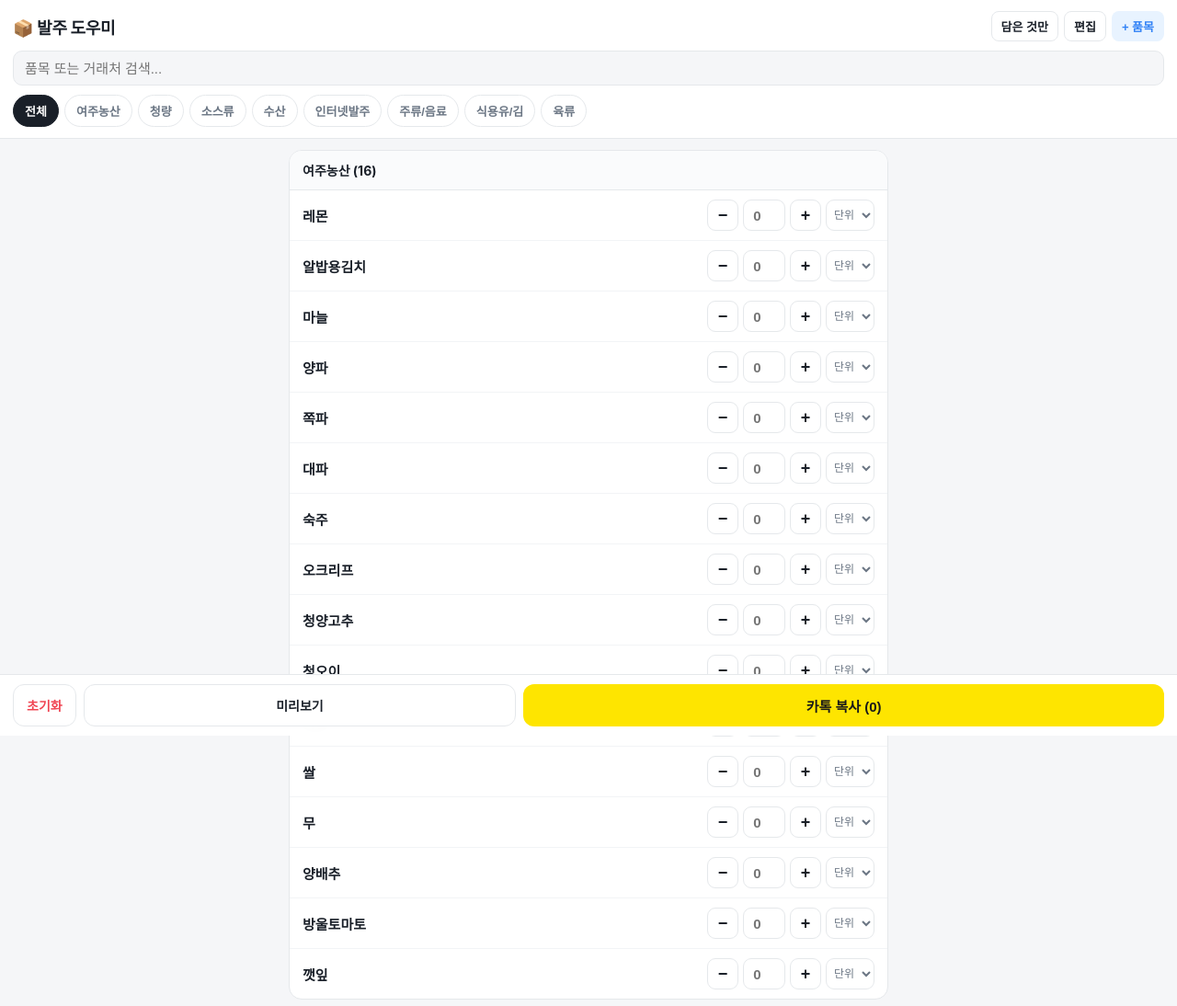
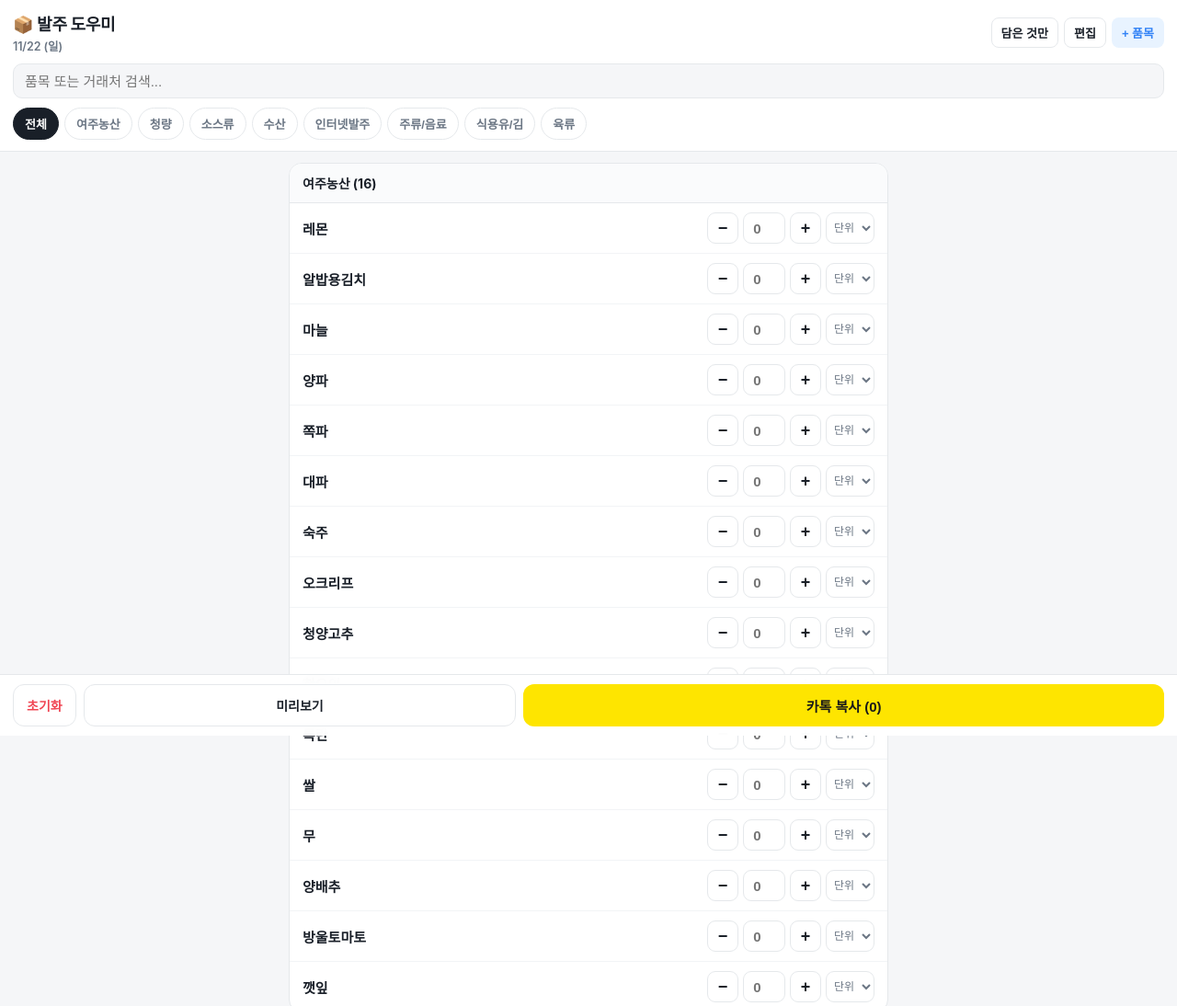
Before and after one commit to tgoo1289-web/order-helper, a plain HTML site: page index.html in a window 1280 px wide. Shown: the top 1094 px of the page at 92% size. Drawn offline with Linux system fonts and the light colour scheme.

Commit message:
날짜는 화면 상단으로 이동, 카톡 복사 문구는 품목만 출력

```diff
--- a/index.html
+++ b/index.html
@@ -44,10 +44,24 @@
     gap: 8px;
     margin-bottom: 10px;
   }
+  .title-wrap {
+    display: flex;
+    flex-direction: column;
+    gap: 2px;
+    min-width: 0;
+  }
   .title {
     font-size: 18px;
     font-weight: 700;
     letter-spacing: -0.3px;
+    white-space: nowrap;
+  }
+  .header-date {
+    font-size: 12.5px;
+    font-weight: 600;
+    color: var(--sub);
+    letter-spacing: -0.1px;
+    white-space: nowrap;
   }
   .header-actions {
     display: flex;
@@ -385,7 +399,10 @@
 
 <header>
   <div class="top-row">
-    <div class="title">📦 발주 도우미</div>
+    <div class="title-wrap">
+      <div class="title">📦 발주 도우미</div>
+      <div class="header-date" id="headerDate"></div>
+    </div>
     <div class="header-actions">
       <button class="btn-sm" id="btnOnlySelected">담은 것만</button>
       <button class="btn-sm" id="btnEditMode">편집</button>
@@ -565,11 +582,17 @@ function buildOrderText(filterGroup = null) {
     byVendor[key].push(`${it.name} ${qty}${unit}`);
   });
 
+  return Object.values(byVendor).flat().join("\n");
+}
+
+function todayLabel() {
   const now = new Date();
   const days = ["일", "월", "화", "수", "목", "금", "토"];
-  const dateLine = `${now.getMonth() + 1}/${now.getDate()} (${days[now.getDay()]})`;
+  return `${now.getMonth() + 1}/${now.getDate()} (${days[now.getDay()]})`;
+}
 
-  return [dateLine, ...Object.values(byVendor).flat()].join("\n");
+function renderHeaderDate() {
+  document.getElementById("headerDate").textContent = todayLabel();
 }
 
 function renderTabs() {
@@ -782,6 +805,7 @@ document.getElementById("confirmAdd").onclick = () => {
   showToast(`'${name}' 추가했어요`);
 };
 
+renderHeaderDate();
 renderAll();
 </script>
 </body>
```
